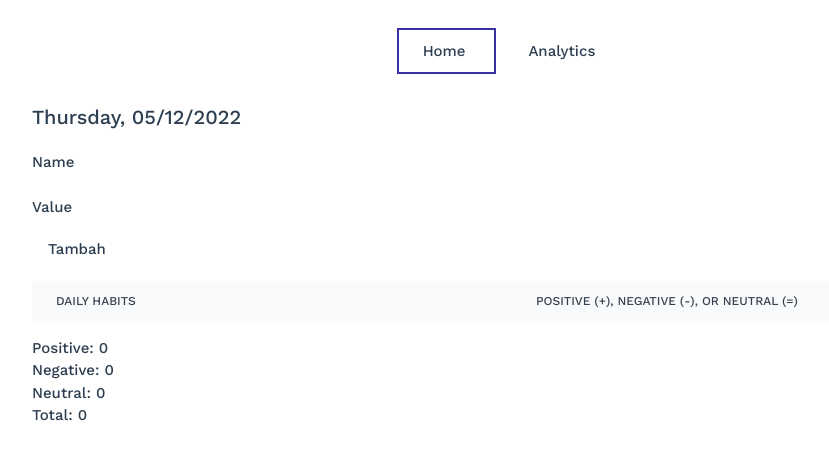
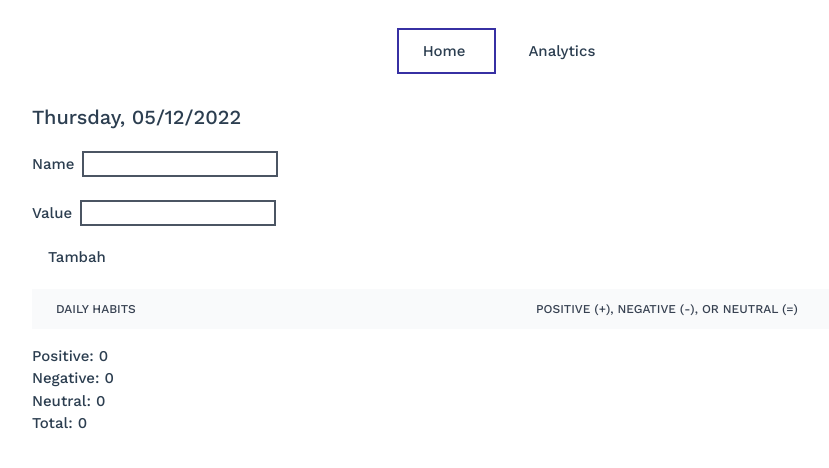
Before and after one commit to devryank/daily-activity, a Vue app: page /daily in a window 1280 px wide. Shown: the top 468 px of the page, without its empty margins (128-957 px from the left). Built offline with nearby package versions, Linux system fonts and the light colour scheme.

Commit message:
style: add border to input form

```diff
--- a/src/views/DailyView.vue
+++ b/src/views/DailyView.vue
@@ -333,13 +333,21 @@ export default {
   <div>
     <h2 class="text-xl mb-5">{{ todayName }}, {{ time }}</h2>
     <label for="Name">Name</label>
-    <input type="text" v-model="data.name" class="mx-2 text-black" />
+    <input
+      type="text"
+      v-model="data.name"
+      class="mx-2 text-black border-2 border-gray-600"
+    />
     <small class="text-red-600 text-sm">{{ errors.name }}</small>
     <br />
     <br />
 
     <label for="Value">Value</label>
-    <input type="text" v-model="data.value" class="mx-2 text-black" />
+    <input
+      type="text"
+      v-model="data.value"
+      class="mx-2 text-black border-2 border-gray-600"
+    />
     <small class="text-red-600 text-sm">{{ errors.value }}</small>
     <br />
     <button
```
